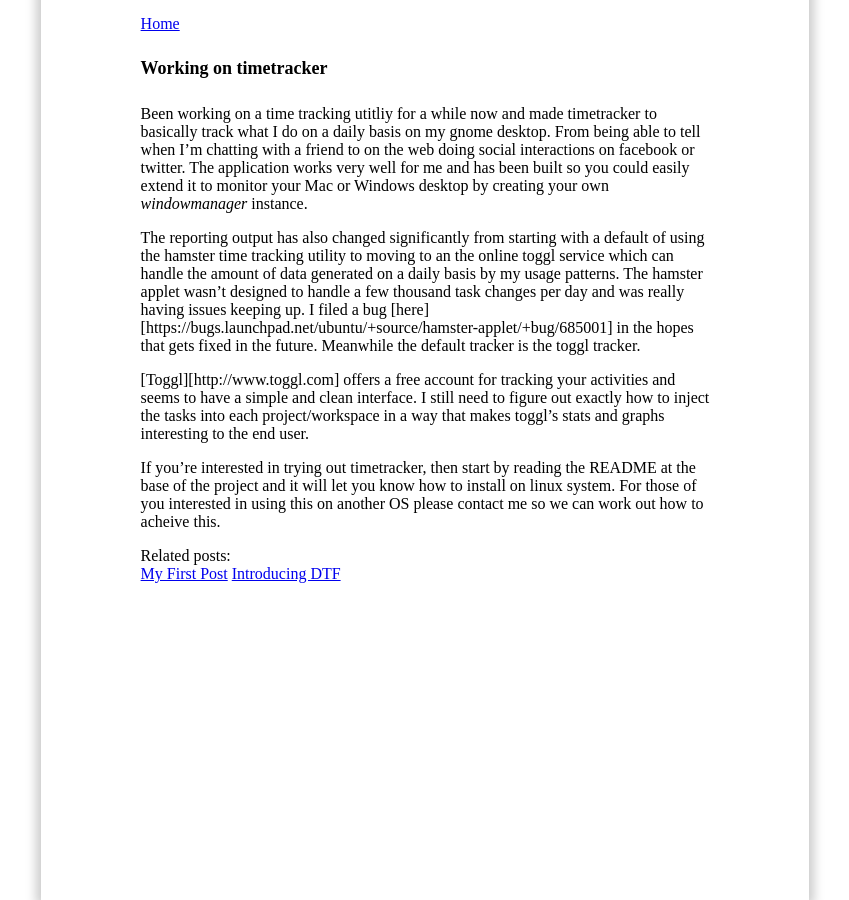
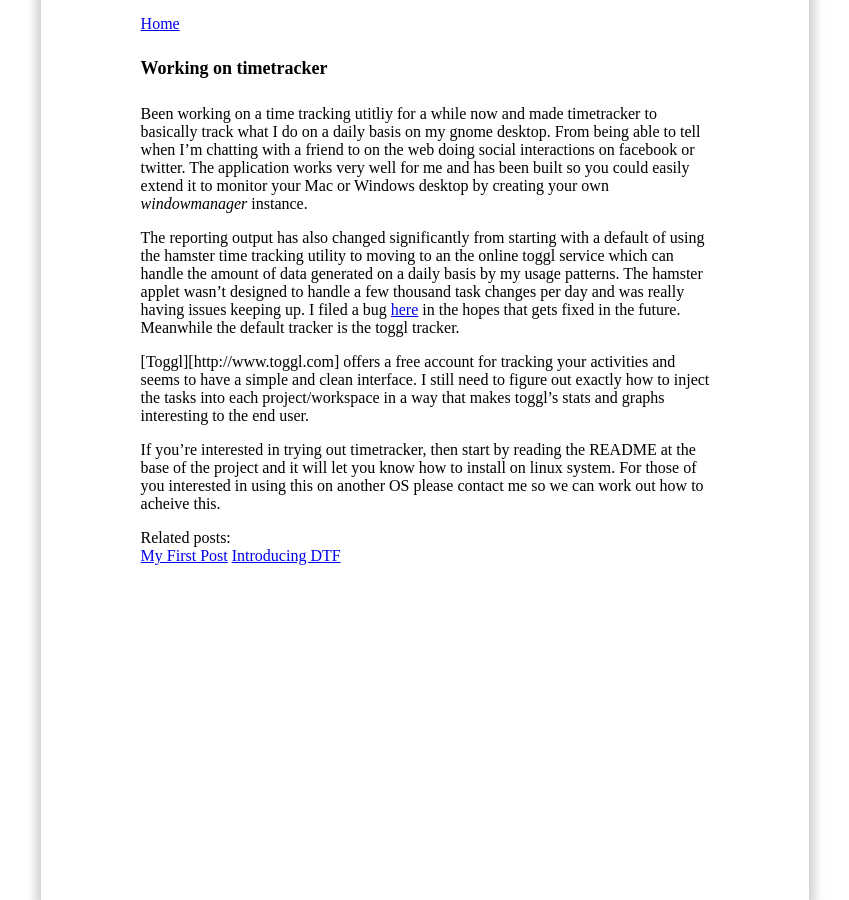
Before and after one commit to rlgomes/rlgomes.github.com, a Jekyll site: the page built from work/python/_posts/2011-01-17-timetracker.markdown, in a window 1280 px wide. Shown: the whole page, without its empty margins (215-1064 px from the left). Built offline with Jekyll 4.4.1, drawn with Linux system fonts in a browser that asks for light colours.

```diff
--- a/work/python/_posts/2011-01-17-timetracker.markdown
+++ b/work/python/_posts/2011-01-17-timetracker.markdown
@@ -17,7 +17,7 @@ of using the hamster time tracking utility to moving to an the online toggl
 service which can handle the amount of data generated on a daily basis by my
 usage patterns. The hamster applet wasn't designed to handle a few thousand
 task changes per day and was really having issues keeping up. I filed a bug
-[here][https://bugs.launchpad.net/ubuntu/+source/hamster-applet/+bug/685001] in
+[here](https://bugs.launchpad.net/ubuntu/+source/hamster-applet/+bug/685001) in
 the hopes that gets fixed in the future. Meanwhile the default tracker is the
 toggl tracker.
 
```
